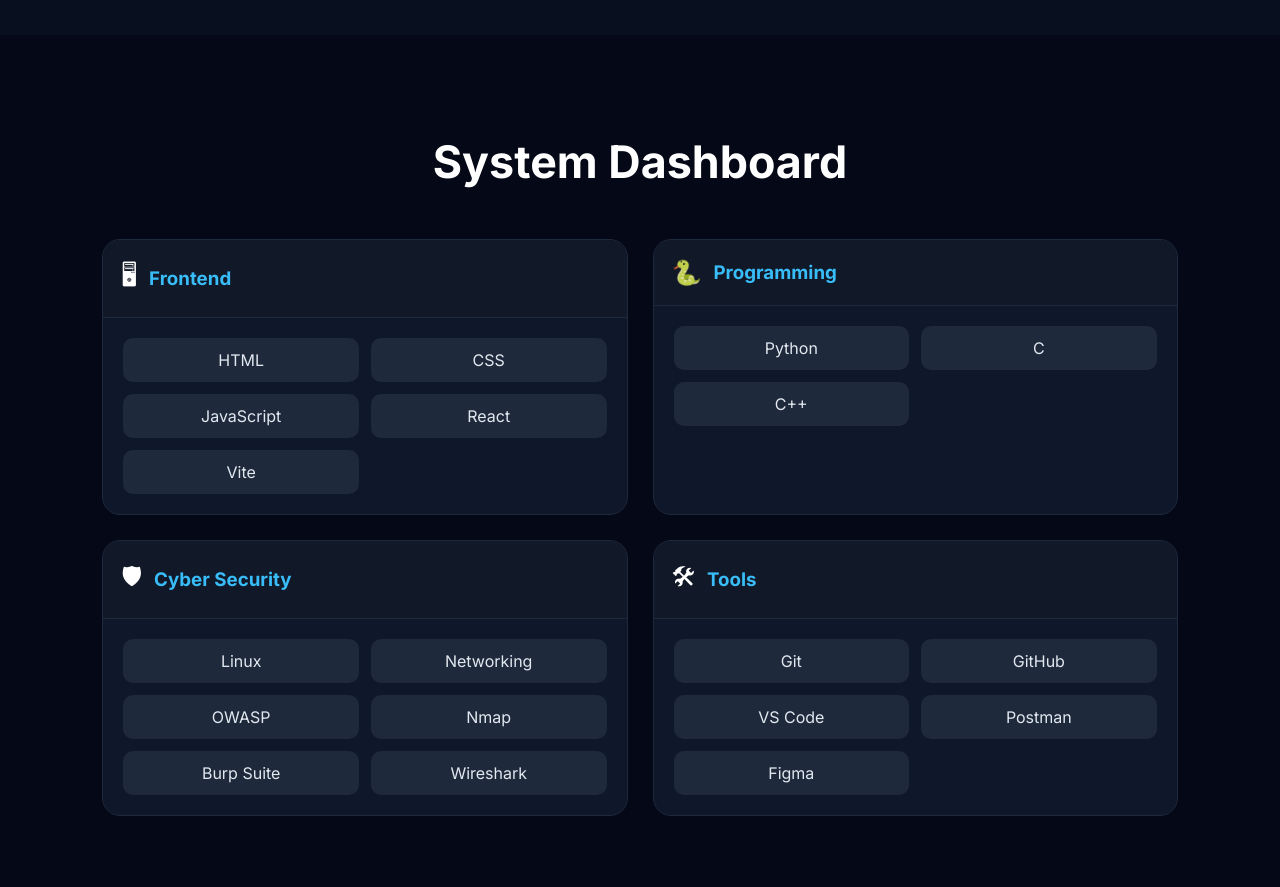
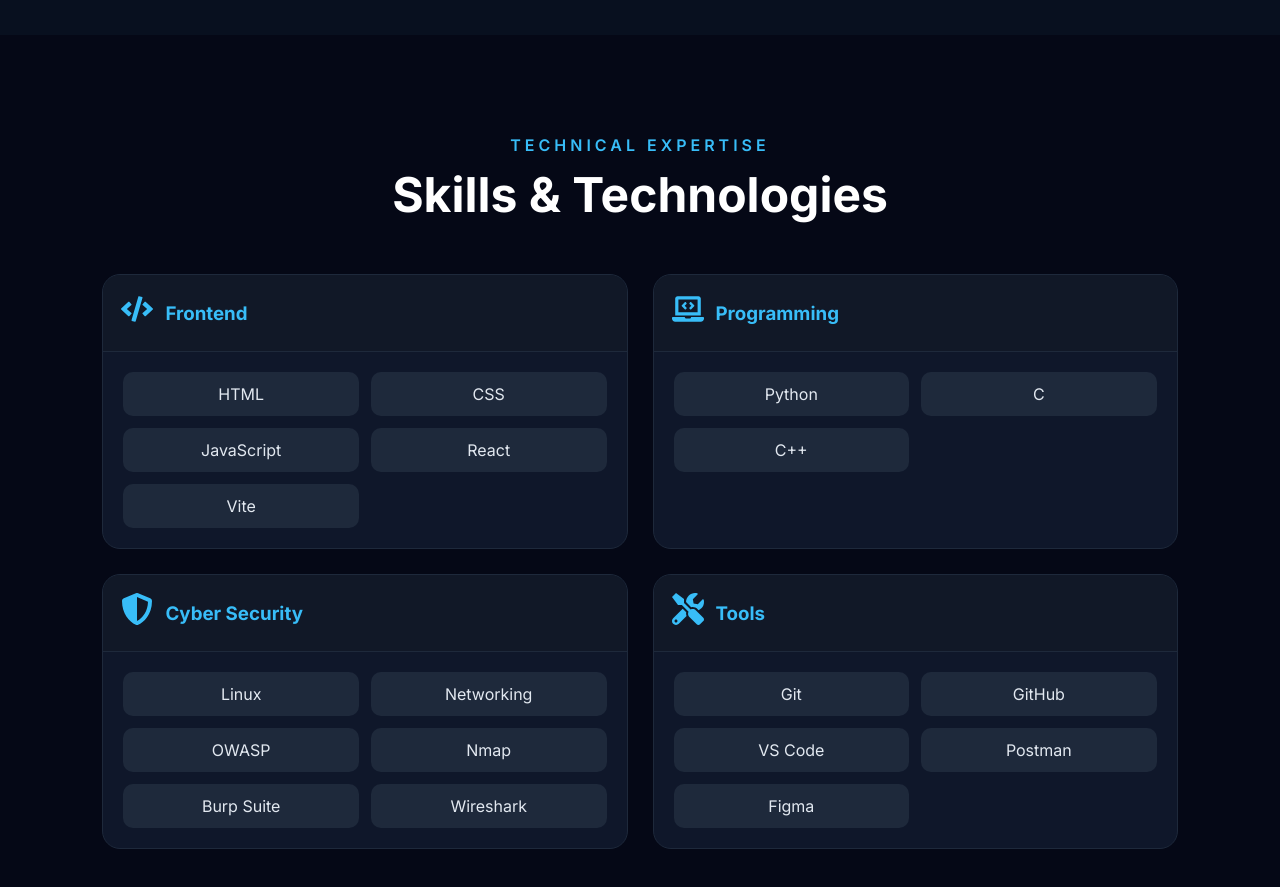
Before and after one commit to avinashk08408/aviportfolio.github.io, a React (Vite) app: page / in a window 1280 px wide. Shown: the part 1760-2647 px from the top of the page. Built offline with nearby package versions, Linux system fonts and the light colour scheme.

Commit message:
Replace emoji icons with react-icons in Skills component

```diff
--- a/src/components/Skills/Skills.jsx
+++ b/src/components/Skills/Skills.jsx
@@ -1,19 +1,25 @@
 import "./Skills.css";
+import {
+  FaCode,
+  FaLaptopCode,
+  FaShieldAlt,
+  FaTools,
+} from "react-icons/fa";
 
 const dashboard = [
   {
     title: "Frontend",
-    icon: "🖥",
+    icon: <FaCode />,
     items: ["HTML", "CSS", "JavaScript", "React", "Vite"],
   },
   {
     title: "Programming",
-    icon: "🐍",
+    icon: <FaLaptopCode />,
     items: ["Python", "C", "C++"],
   },
   {
     title: "Cyber Security",
-    icon: "🛡",
+    icon: <FaShieldAlt />,
     items: [
       "Linux",
       "Networking",
@@ -25,7 +31,7 @@
   },
   {
     title: "Tools",
-    icon: "🛠",
+    icon: <FaTools />,
     items: [
       "Git",
       "GitHub",
@@ -40,9 +46,10 @@
   return (
     <section className="skills" id="skills">
 
-      <h2 className="dashboard-title">
-        System Dashboard
-      </h2>
+      <div className="section-heading">
+        <p>TECHNICAL EXPERTISE</p>
+        <h2>Skills & Technologies</h2>
+      </div>
 
       <div className="dashboard">
 
@@ -50,7 +57,8 @@
           <div className="panel" key={index}>
 
             <div className="panel-header">
-              <span>{card.icon}</span>
+              <div className="icon">{card.icon}</div>
+
               <h3>{card.title}</h3>
             </div>
 
```
